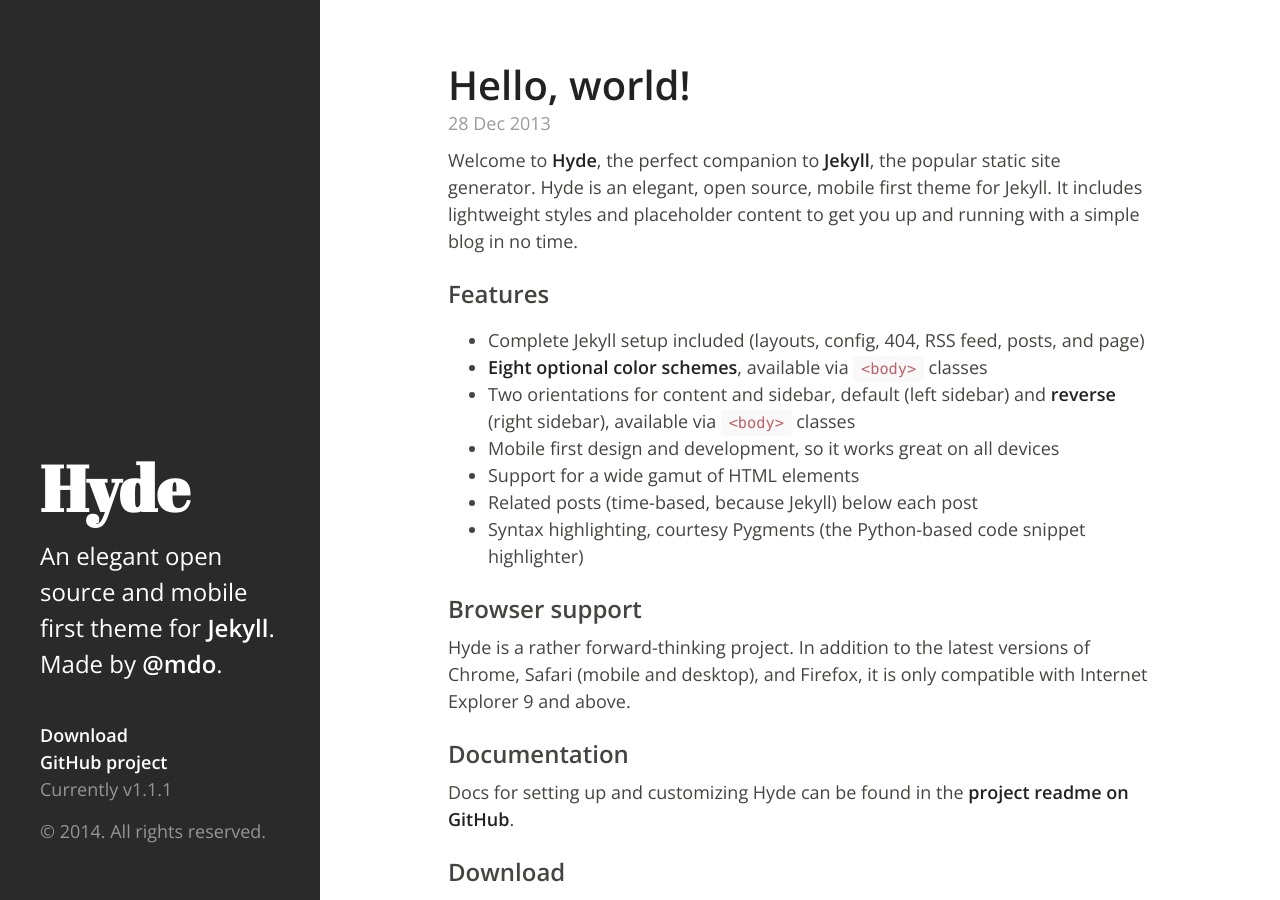
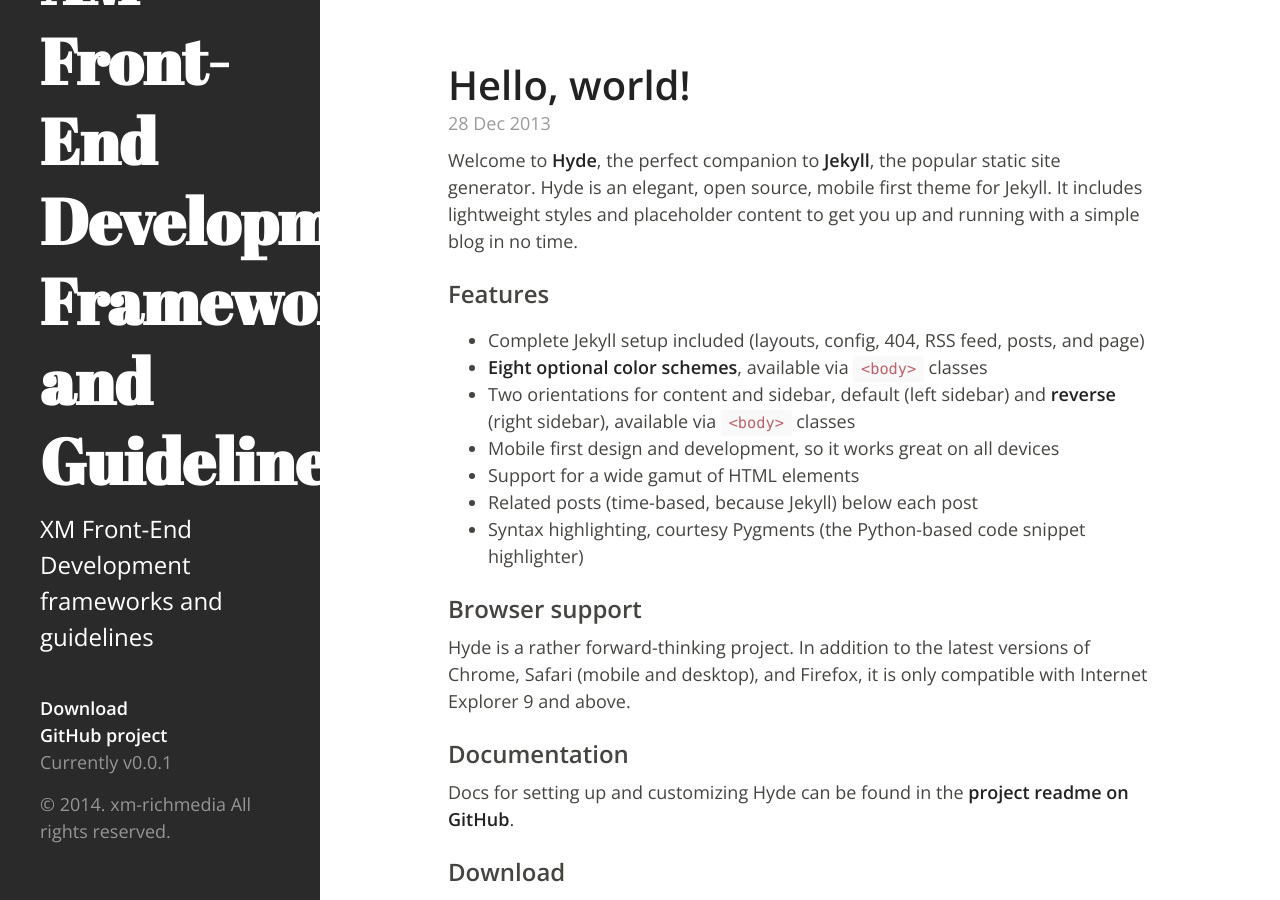
Before and after one commit to MirumSG/mirumsg.github.io, a Jekyll site: the page built from index.html, in a window 1280 px wide and 900 px high. Built offline with Jekyll 4.4.1, drawn with Linux system fonts in a browser that asks for light colours; Markdown is read by kramdown in place of the engine named in the settings; the list of posts is cut into pages by our own code.

```diff
--- a/_config.yml
+++ b/_config.yml
@@ -1,11 +1,11 @@
-title:        Hyde
+title:        XM Front-End Development Framework and Guidelines
 tagline:      'Hyde, a Jekyll theme'
-description:  'An elegant open source and mobile first theme for <a href="http://jekyllrb.com" target="_blank">Jekyll</a>. Made by <a href="https://twitter.com/mdo" target="_blank">@mdo</a>.'
-url:          http://andhyde.com
-version:      1.1.1
+description:  'XM Front-End Development frameworks and guidelines'
+url:          http://xm-richmedia.github.io/
+version:      0.0.1
 author:
-  name:       ''
-  email:      ''
+  name:       'xm-richmedia'
+  email:      'xm.richmedia@gmail.com'
 markdown:     rdiscount
 permalink:    pretty
 pygments:     true
```
